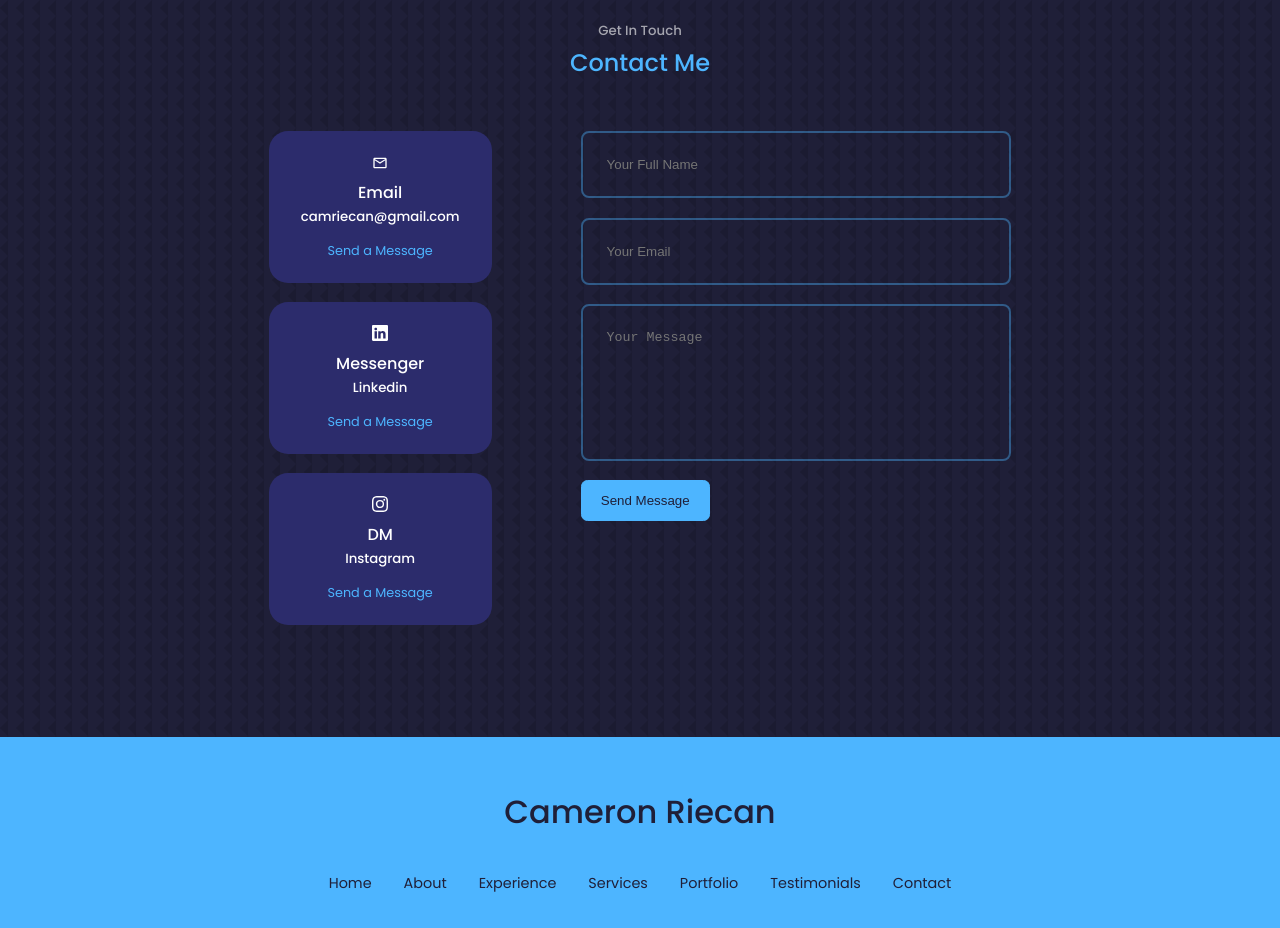
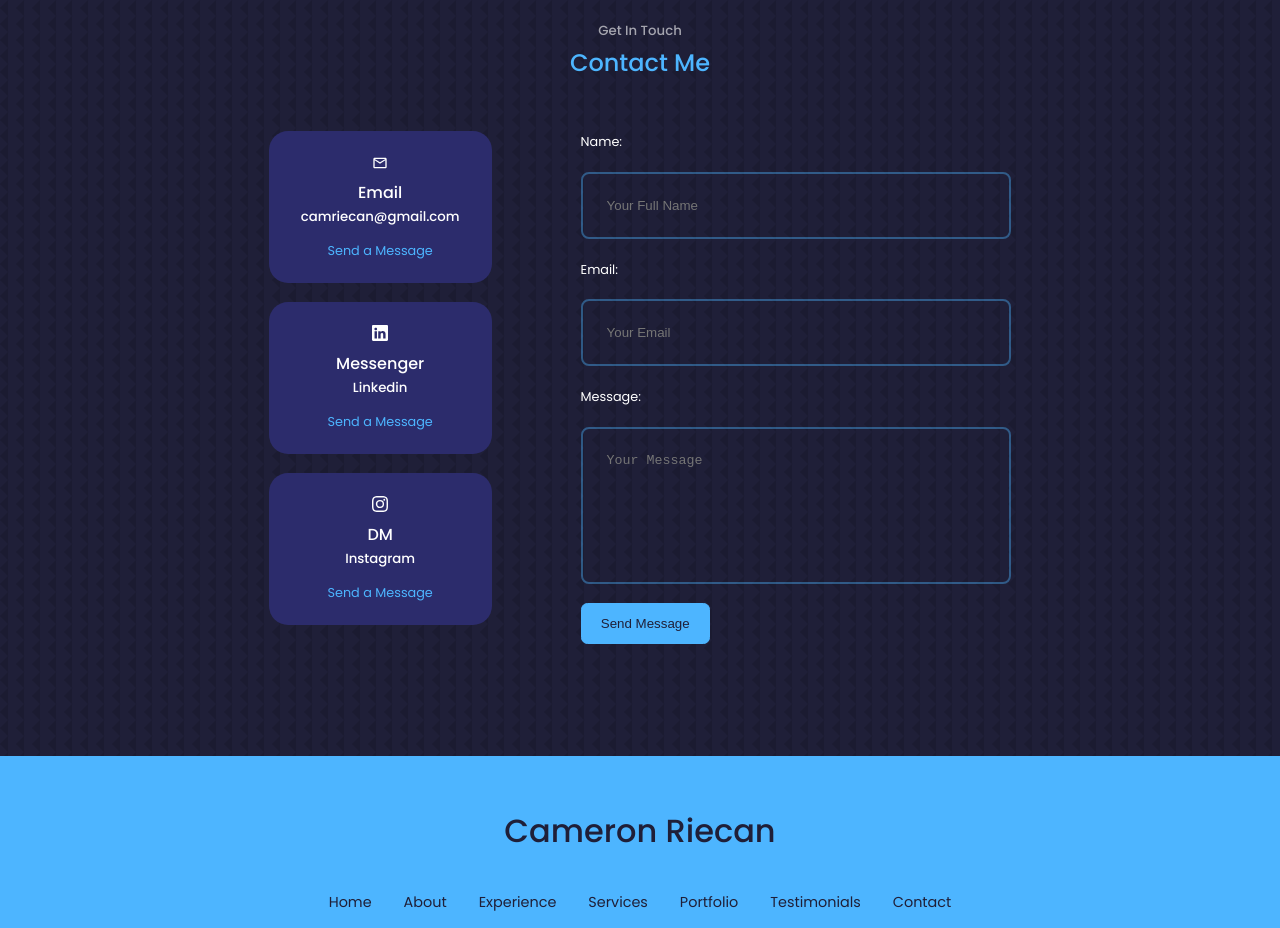
Before and after one commit to CameronRiecan/CameronRiecan.github.io, a React (Create React App) app: page / in a window 1280 px wide. Shown: the part 4800-5728 px from the top of the page. Built offline with nearby package versions, Linux system fonts and the light colour scheme.

Commit message:
add label for form in contact and add css style to label element

```diff
--- a/src/components/contact/Contact.jsx
+++ b/src/components/contact/Contact.jsx
@@ -51,8 +51,11 @@ const Contact = () => {
         {/* End of Contact Options */}
 
         <form ref={form} onSubmit={sendEmail}>
+          <label>Name:</label>
           <input type="text" name='name' placeholder='Your Full Name' required />
+          <label>Email:</label>
           <input type='email' name='email' placeholder='Your Email' required />
+          <label>Message:</label>
           <textarea name='message' rows='7' placeholder='Your Message' required></textarea>
           <button type='submit' className='btn btn-primary'>Send Message</button>
         </form>
--- a/src/components/contact/contact.css
+++ b/src/components/contact/contact.css
@@ -56,6 +56,10 @@ input, textarea {
     color: var(--color-white);
 }
 
+label {
+    font-size: 0.8rem;
+}
+
 /* Media Queries (Medium Devices) */
 @media screen and (max-width: 1024px) {
     .container.contact_container {
```
